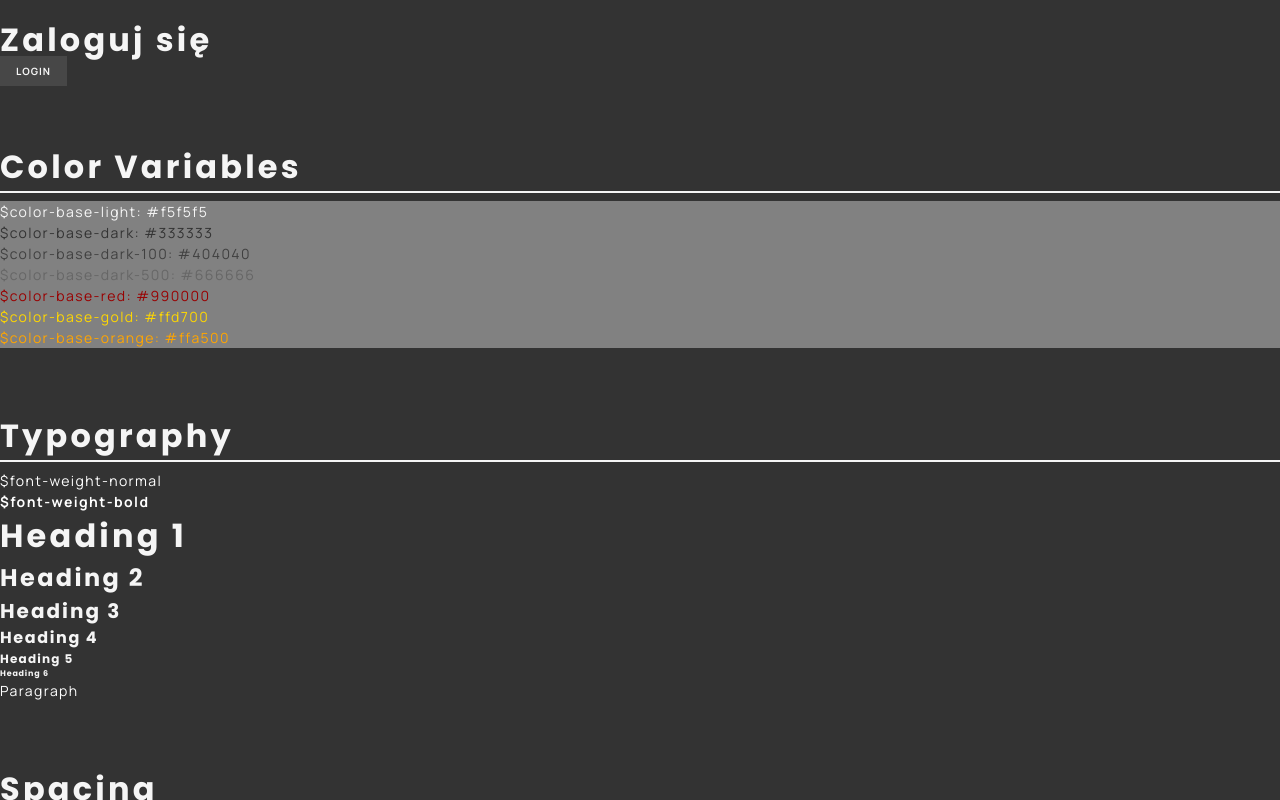
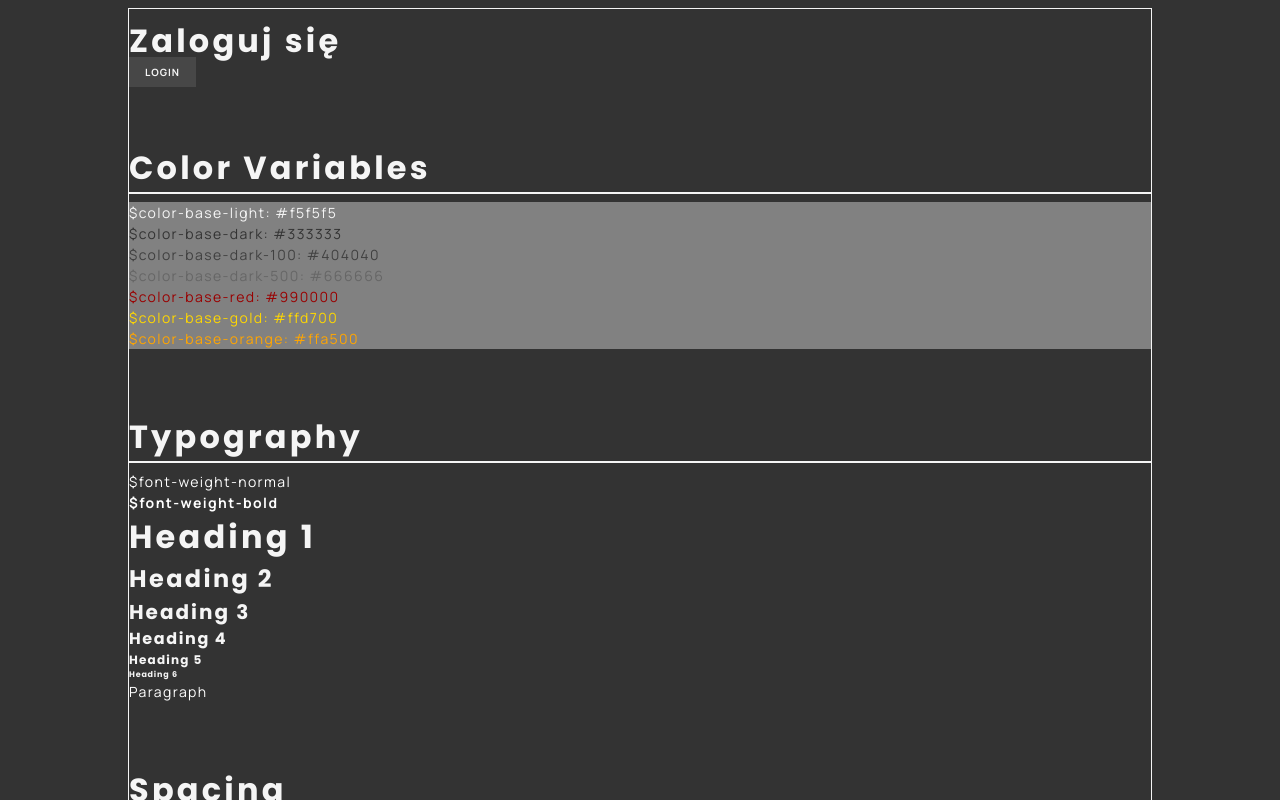
Before and after one commit to dziekiczan1/syndicateCrime, a Next.js app: page /uikit in a window 1280 px wide. Shown: the top 800 px of the page. Built offline with nearby package versions, Linux system fonts and the light colour scheme; no server answers.

Commit message:
style: add styles to main container

```diff
--- a/components/layout/uikit/Uikit.module.scss
+++ b/components/layout/uikit/Uikit.module.scss
@@ -1,9 +1,13 @@
 @import "../../../styles/_variables.scss";
 
 .container {
-  padding: $size-16 $null;
-
+  @include flexbox($flex-direction: column);
+  max-width: 80vw;
+  margin: $size-8 auto;
+  padding: $size-8 $null;
+  border: $size-1 solid $color-base-light;
   & > div {
+    width: $full-size;
     margin-bottom: $size-64;
   }
 }
--- a/pages/uikit/index.tsx
+++ b/pages/uikit/index.tsx
@@ -8,9 +8,7 @@ export default function Uikit() {
       <Head>
         <title>Syndicate Crime Uikit</title>
       </Head>
-      <main>
-        <UiKit />
-      </main>
+      <UiKit />
     </>
   );
 }
```
